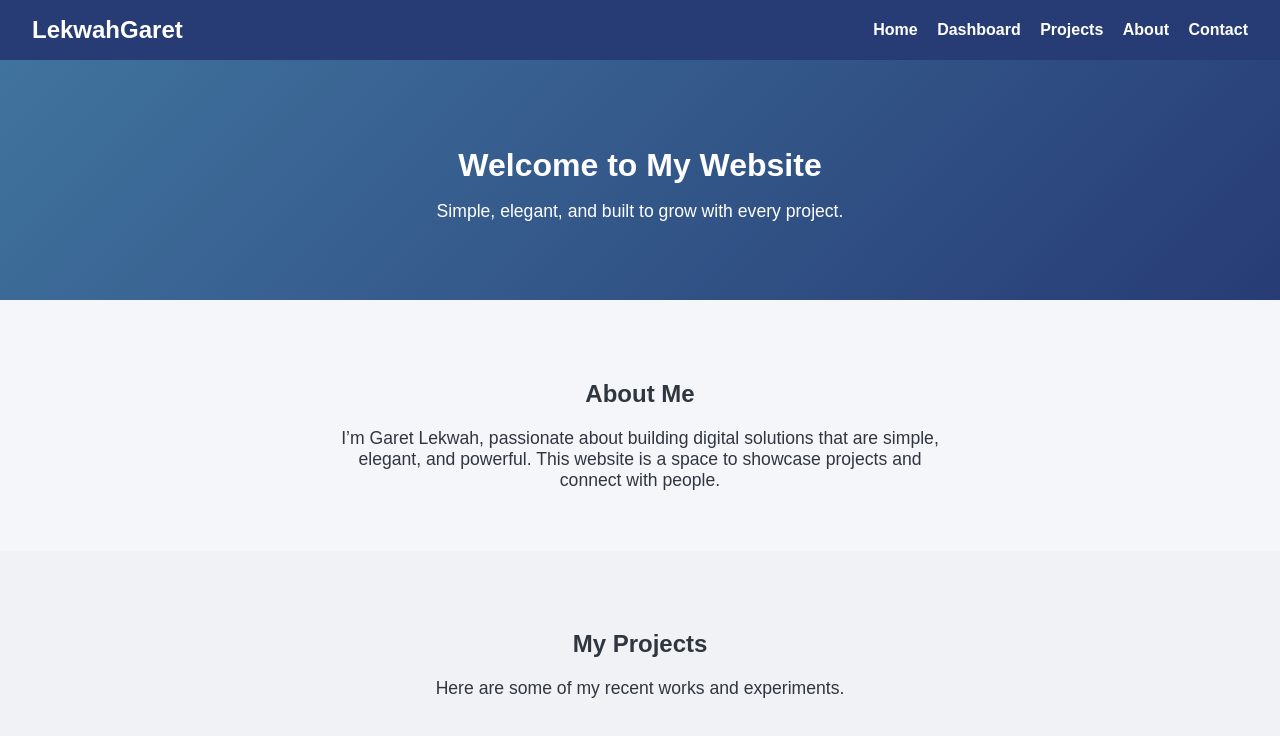
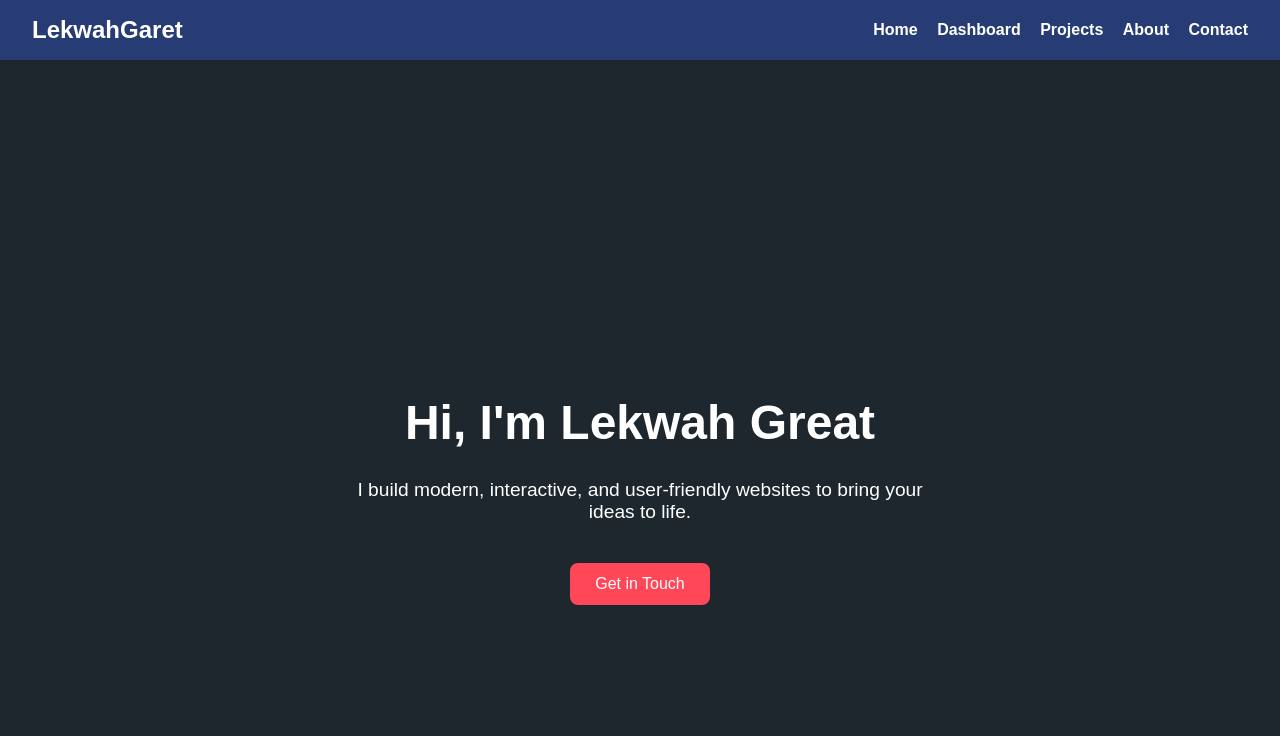
Before and after one commit to garetlekwah/garetlekwah-website, a plain HTML site: page index.html in a window 1280 px wide. Shown: the top 736 px of the page. Drawn offline with Linux system fonts and the light colour scheme.

Commit message:
Update index.html

```diff
--- a/index.html
+++ b/index.html
@@ -78,10 +78,15 @@
 
 
 
-  <section class="hero">
-    <h2>Welcome to My Website</h2>
-    <p>Simple, elegant, and built to grow with every project.</p>
-  </section>
+  <section id="hero" style="height:100vh; display:flex; flex-direction:column; align-items:center; justify-content:center; text-align:center; background:#1e272e; color:white; padding:20px;">
+  <h1 style="font-size:3rem; margin-bottom:10px;">Hi, I'm Lekwah Great</h1>
+  <p style="font-size:1.2rem; max-width:600px;">
+    I build modern, interactive, and user-friendly websites to bring your ideas to life.
+  </p>
+  <a href="#contact" style="margin-top:20px; padding:12px 25px; background:#ff4757; color:white; border-radius:8px; text-decoration:none; font-size:1rem; transition:0.3s;">
+    Get in Touch
+  </a>
+</section>
 
   <section id="about" style="padding:60px 20px; text-align:center; background:#f5f6fa;">
     <h2>About Me</h2>
```
